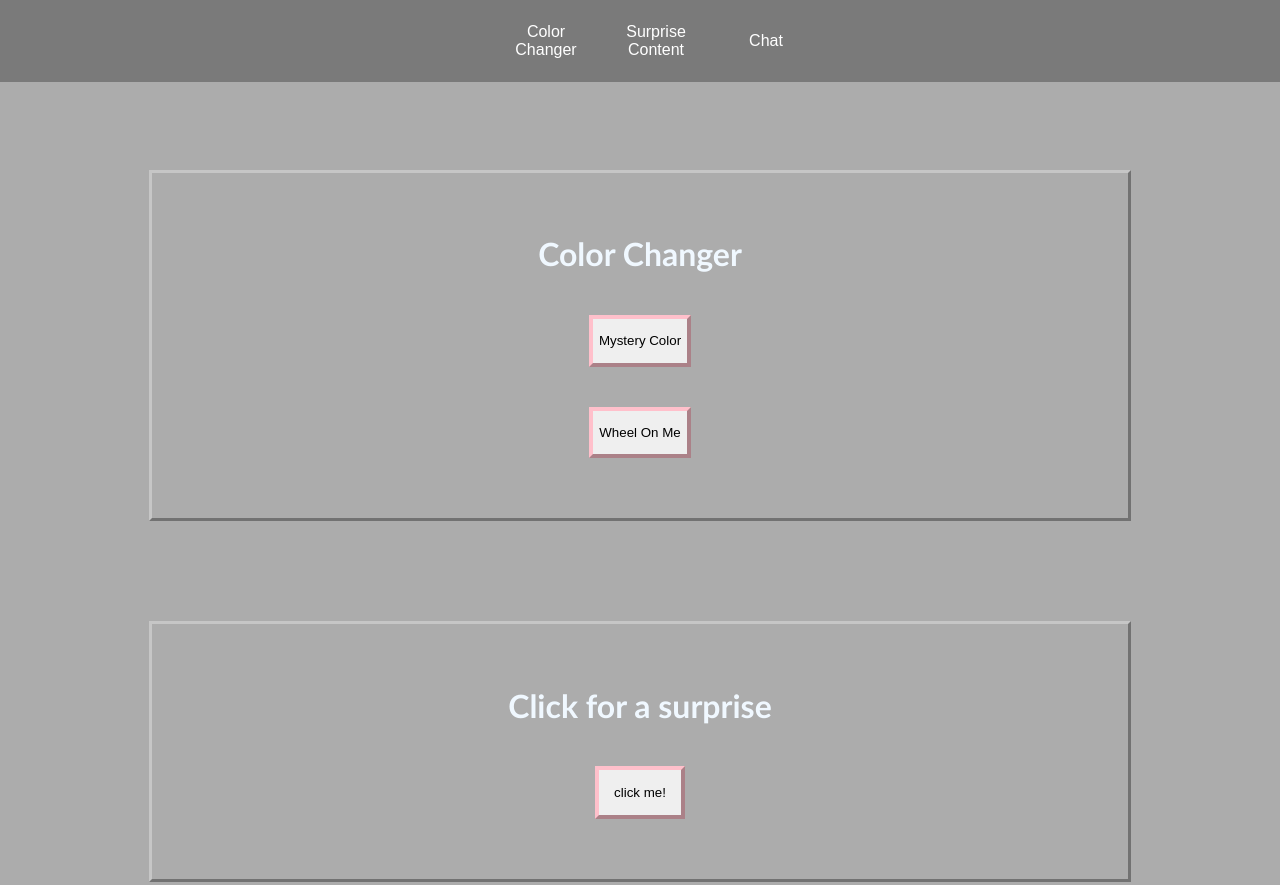
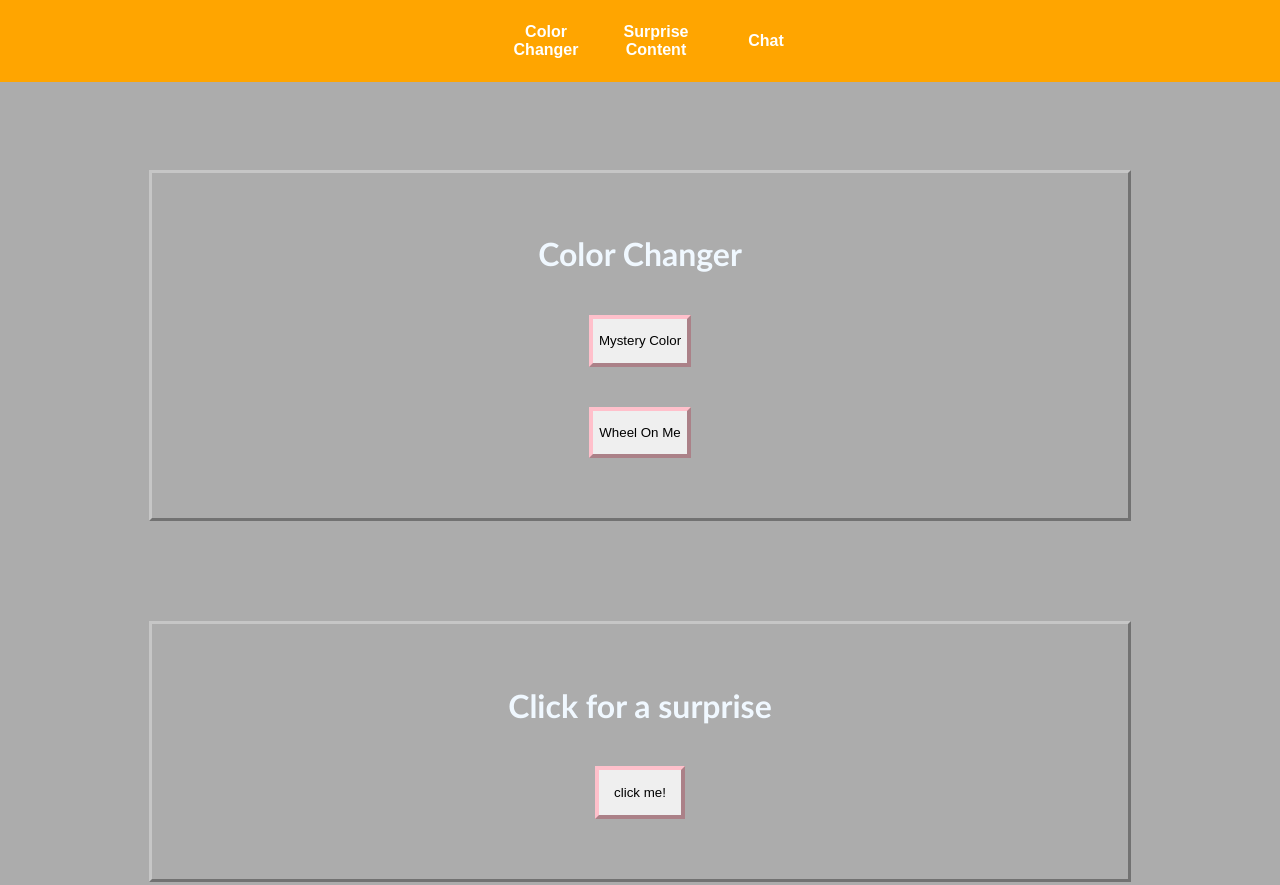
Before and after one commit to hilalb-sahin/interactive-web, a plain HTML site: page index.html in a window 1280 px wide. Shown: the top 885 px of the page. Drawn offline with Linux system fonts and the light colour scheme.

Commit message:
Update style.css

```diff
--- a/style.css
+++ b/style.css
@@ -23,9 +23,8 @@ main{
 nav li {
     border: 0px solid white;
     display: inline-flex;
-
     align-items: center;
-
+    font-weight: bold;
     top:0px;
     overflow: auto;
     margin-inline: 5px;
@@ -58,13 +57,13 @@ nav{
     height:50px;
     top: 0;
     left: 0;
-    background-color: rgb(122, 122, 122);
     color: white;
     font-family: 'Exo 2', sans-serif;
     padding: 1em;
     overflow: auto;
     justify-content: center;
     align-items: center;
+    background-color:orange;
 }
 
 
```
